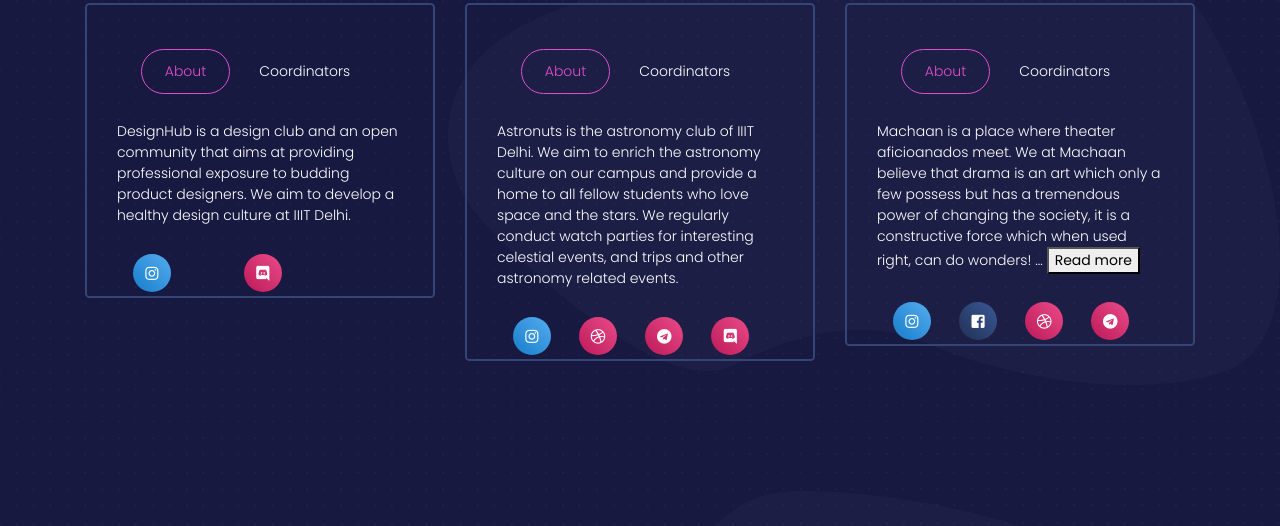
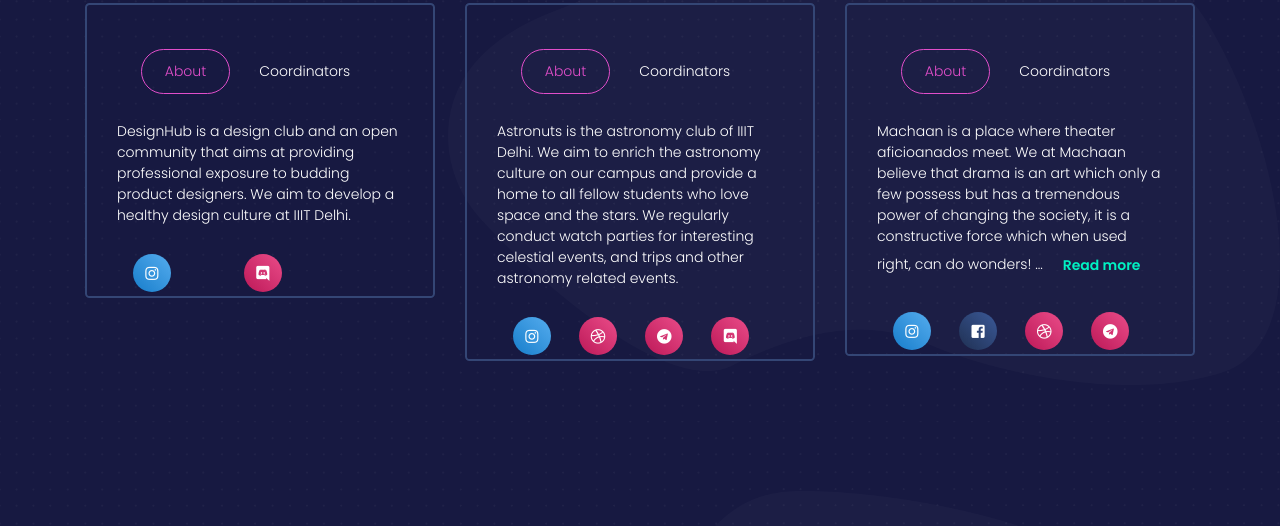
Before and after one commit to kishansinha181/SC-Revamp, a website: page examples/profile-page.html in a window 1280 px wide. Shown: the part 787-1313 px from the top of the page. Drawn offline with Linux system fonts and the light colour scheme.

Commit message:
finished about readmore to machaan

```diff
--- a/examples/profile-page.html
+++ b/examples/profile-page.html
@@ -443,7 +443,8 @@
                         style="display: none">We conduct
                         theater and street plays along with drama
                         workshops and aim to make the life here at IIIT-D stress-free.</span>
-                      <button onclick="myFunction()" id="myBtn">Read more</button>
+                      <button class="btn btn-success btn-link btn-sm" onclick="myFunction()" id="myBtn">Read
+                        more</button>
 
 
                     </p>
```
